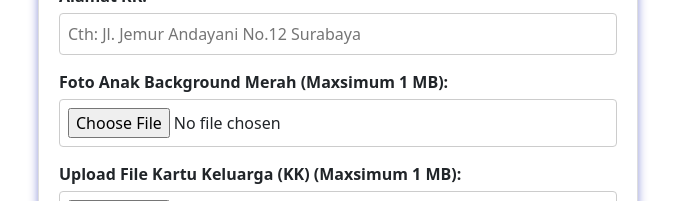
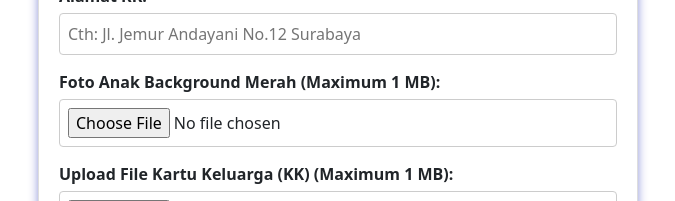
Before and after one commit to yerikodirgantara/Tk-Bintang-Kasih, a Vue app: page /Formkb in a window 1280 px wide. Shown: the part 751-952 px from the top of the page, without its empty margins (302-977 px from the left). Built offline with nearby package versions, Linux system fonts and the light colour scheme.

Commit message:
commit ke sembilan wkwk

```diff
--- a/src/components/Kb/Formkb.vue
+++ b/src/components/Kb/Formkb.vue
@@ -44,12 +44,12 @@
         <input type="text" id="alamatKK" v-model="formData.alamatKK" placeholder="Cth: Jl. Jemur Andayani No.12 Surabaya" required>
       </div>
       <div class="form-group">
-        <label for="foto">Foto Anak Background Merah (Maxsimum 1 MB):</label>
+        <label for="foto">Foto Anak Background Merah (Maximum 1 MB):</label>
         <input type="file" id="foto" @change="handleFileUpload('foto')" accept="image/*" required>
         <span v-if="fileErrors.foto" class="error-message">{{ fileErrors.foto }}</span>
       </div>
       <div class="form-group">
-        <label for="fileKK">Upload File Kartu Keluarga (KK) (Maxsimum 1 MB):</label>
+        <label for="fileKK">Upload File Kartu Keluarga (KK) (Maximum 1 MB):</label>
         <input type="file" id="fileKK" @change="handleFileUpload('fileKK')" accept="image/*" required>
         <span v-if="fileErrors.fileKK" class="error-message">{{ fileErrors.fileKK }}</span>
       </div>
```
